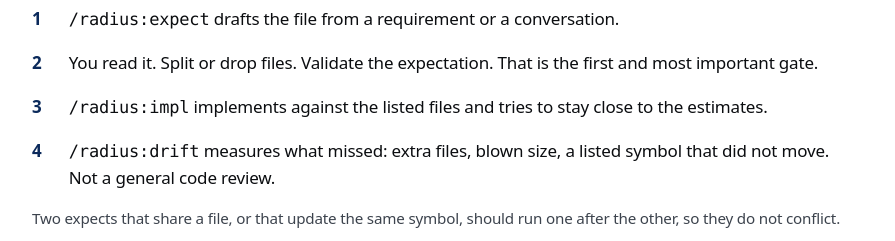
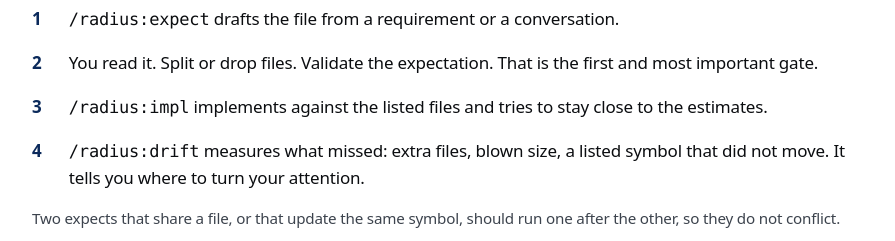
Before and after one commit to Danilouli/radius-principle, a website: page site/index.html in a window 1280 px wide. Shown: the part 1920-2161 px from the top of the page, without its empty margins (192-1087 px from the left). Drawn offline with Linux system fonts and the light colour scheme.

Commit message:
final touches 2

```diff
--- a/site/index.html
+++ b/site/index.html
@@ -136,7 +136,7 @@ files:
             </li>
             <li>
               <span class="n">4</span>
-              <span><code>/radius:drift</code> measures what missed: extra files, blown size, a listed symbol that did not move. Not&nbsp;a&nbsp;general code review.</span>
+              <span><code>/radius:drift</code> measures what missed: extra files, blown size, a listed symbol that did not move. It tells you where to turn your attention.</span>
             </li>
           </ol>
           <p class="note">
```
Also changed, not shown: README.md.
